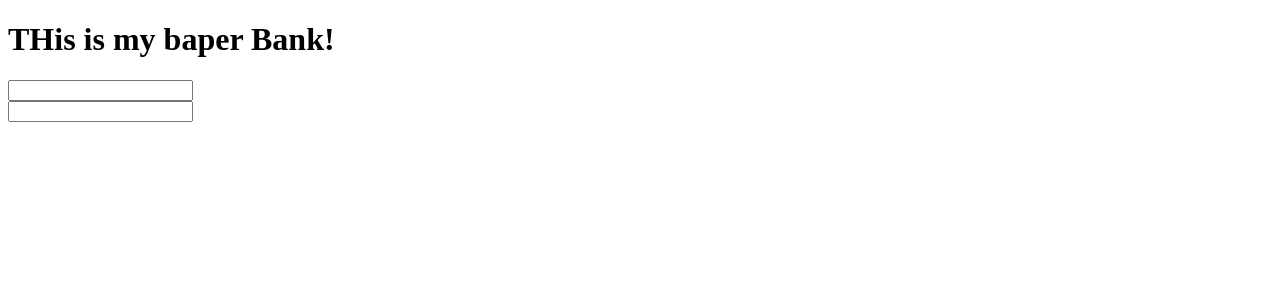
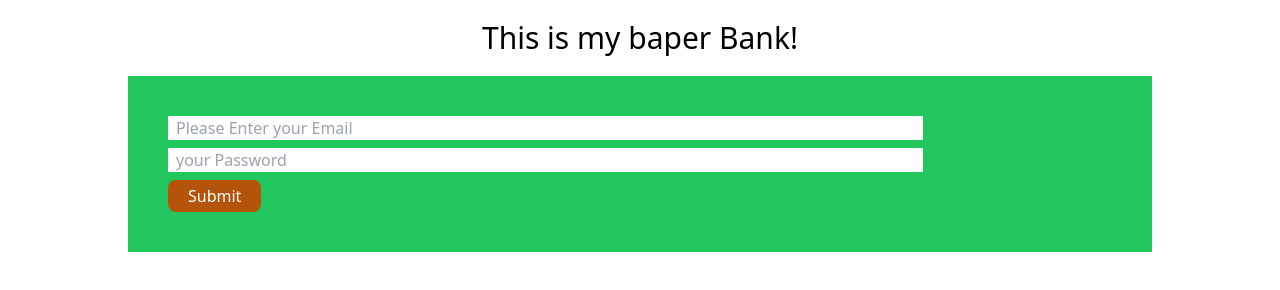
Before and after one commit to RabeyaAlfaz/bap-er-bank, a plain HTML site: page index.html in a window 1280 px wide. Drawn offline with nearby package versions, Linux system fonts and the light colour scheme.

Commit message:
submit btn function

```diff
--- a/index.html
+++ b/index.html
@@ -1,14 +1,37 @@
 <!DOCTYPE html>
 <html lang="en">
+
 <head>
     <meta charset="UTF-8">
     <meta http-equiv="X-UA-Compatible" content="IE=edge">
     <meta name="viewport" content="width=device-width, initial-scale=1.0">
+    <!-- Tailwind CSS  -->
+    <script src="https://cdn.tailwindcss.com"></script>
+    <!-- bap er bank title  -->
     <title>Bap Er Bank</title>
 </head>
+
 <body>
-    <h1>THis is my <span>baper Bank</span>!</h1>
-    <div><input type="email" name="" id="email-field"></div>
-    <div><input type="password" name="" id="pass-field"></div>
+    <h1 class="text-3xl text-center w-4/5 mx-auto my-5">This is my <span>baper Bank</span>!</h1>
+    <div class="bg-green-500 p-10 w-4/5 mx-auto ">
+        <input class="w-4/5 px-2" type="email" name="" id="email-field" placeholder="Please Enter your Email">
+        <input class="w-4/5 my-2 px-2" type="password" name="" id="pass-field"  placeholder="your Password">
+        <button class="bg-amber-700 text-white block py-1 px-5 rounded-lg hover:bg-sky-700" id="submit-btn">Submit</button>
+    </div>
+
+    <script>
+        const btnSubmit = document.getElementById('submit-btn');
+        btnSubmit.addEventListener('click',function ()
+        {
+            console.log('button clicked');
+        const emailFieldValue = document.getElementById('email-field').value;
+        const passFieldValue = document.getElementById('pass-field').value;
+        if (emailFieldValue === 'ra@gmail.com' && passFieldValue == 123) {
+        console.log('email');
+        }
+
+        })
+    </script>
 </body>
+
 </html>
```
Also changed, not shown: bank.html (added).
